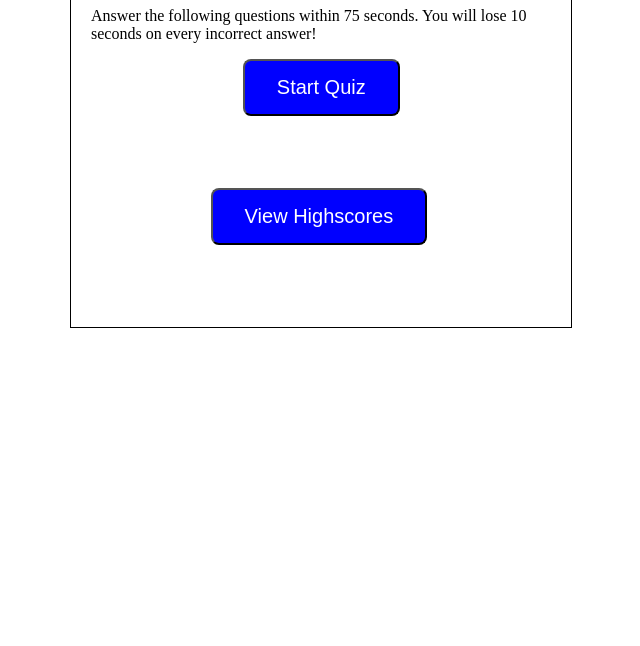
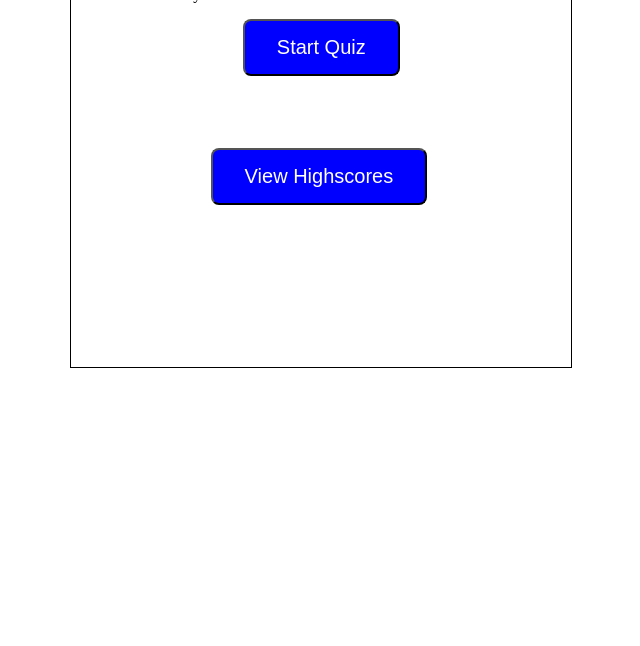
Before and after one commit to mrpagz/asseyh, a plain HTML site: page index.html in a window 1280 px wide. Shown: the part 154-800 px from the top of the page, without its empty margins (314-954 px from the left). Drawn offline with Linux system fonts and the light colour scheme.

Commit message:
adding images

```diff
--- a/style.css
+++ b/Assets/style.css
@@ -1,10 +1,10 @@
 #wrapper {
     position: absolute;
     left: 30%;
-    top: 10%;
+    top: 5%;
     width: 500px;
     margin-bottom: 50px;
-    height: 400px;
+    height: 480px;
     border: 1px solid black;
 }
 #startTime {
--- a/index.html
+++ b/index.html
@@ -4,7 +4,7 @@
 <head>
     <meta charset="UTF-8">
     <meta name="viewport" content="width=device-width, initial-scale=1.0">
-    <link rel="stylesheet" type="text/css" href="style.css">
+    <link rel="stylesheet" type="text/css" href="Assets/style.css">
 
     <title>Code Quiz</title>
 </head>
```
Also changed, not shown: index2.html (+1 -1 lines).
